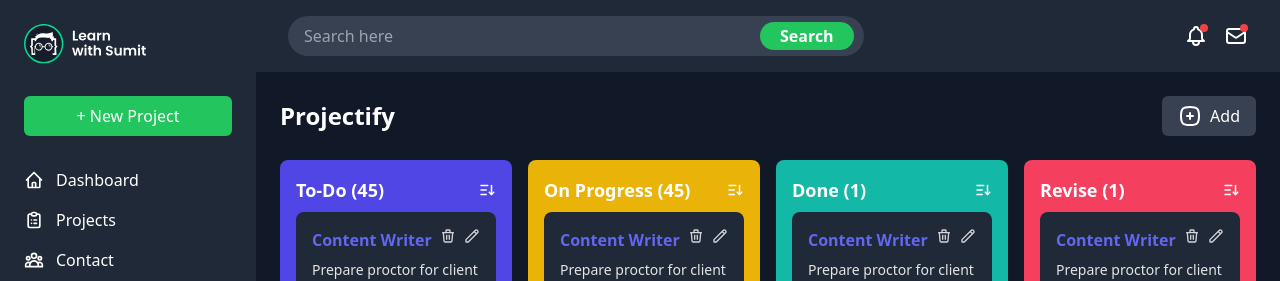
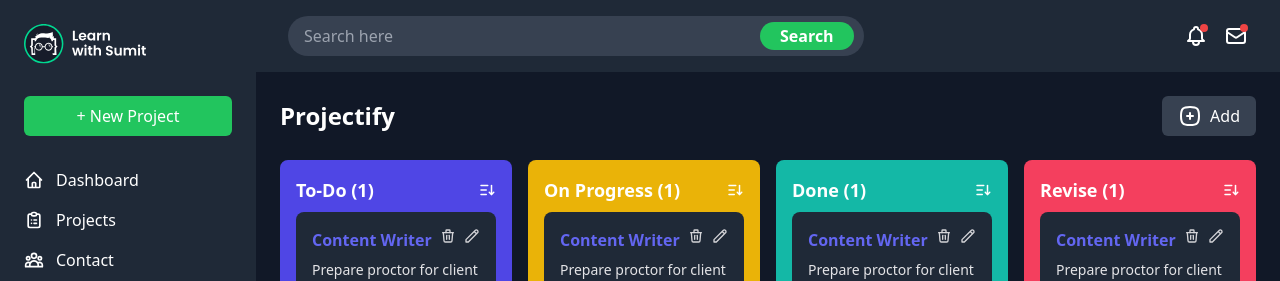
Before and after one commit to Sharif-Miah/task-manager-projectify-app, a React (Vite) app: page / in a window 1280 px wide. Shown: the top 281 px of the page. Built offline with nearby package versions, Linux system fonts and the light colour scheme.

Commit message:
sorting added in todo list

```diff
--- a/src/componet/AddTaskModal/AddTaskModal.jsx
+++ b/src/componet/AddTaskModal/AddTaskModal.jsx
@@ -3,13 +3,15 @@
 import { useState } from "react";
 
 const AddTaskModal = ({ onCencelModal, onCreateTask, updateTask }) => {
-  const [task, setTask] = useState({
-    id: crypto.randomUUID(),
-    taskName: "",
-    description: "",
-    date: "",
-    type: "todo",
-  });
+  const [task, setTask] = useState(
+    updateTask || {
+      id: crypto.randomUUID(),
+      taskName: "",
+      description: "",
+      date: "",
+      type: "todo",
+    }
+  );
 
   const [isAdd, setIsAdd] = useState(Object.is(updateTask, null));
 
--- a/src/componet/TaskBoard/DoneList/DoneList.jsx
+++ b/src/componet/TaskBoard/DoneList/DoneList.jsx
@@ -1,10 +1,12 @@
 /* eslint-disable react/prop-types */
 const DoneList = ({ tasks, onDelete, onEdit }) => {
+  const number = tasks.filter((task) => task.type === "done").length;
+
   return (
     <div className="mb-4 w-full px-2 sm:w-1/2 md:w-1/4">
       <div className="rounded-lg bg-teal-500 p-4">
         <div className="mb-2 flex items-center justify-between">
-          <h3 className="text-lg font-semibold">Done (1)</h3>
+          <h3 className="text-lg font-semibold">Done ({number})</h3>
           <svg
             xmlns="http://www.w3.org/2000/svg"
             width="18"
--- a/src/componet/TaskBoard/OnProgressList/OnProgressList.jsx
+++ b/src/componet/TaskBoard/OnProgressList/OnProgressList.jsx
@@ -1,10 +1,12 @@
 /* eslint-disable react/prop-types */
 const OnProgressList = ({ tasks, onDelete, onEdit }) => {
+  const number = tasks.filter((task) => task.type === "inprogress").length;
+
   return (
     <div className="mb-4 w-full px-2 sm:w-1/2 md:w-1/4">
       <div className="rounded-lg bg-yellow-500 p-4">
         <div className="mb-2 flex items-center justify-between">
-          <h3 className="text-lg font-semibold">On Progress (45)</h3>
+          <h3 className="text-lg font-semibold">On Progress ({number})</h3>
           <svg
             xmlns="http://www.w3.org/2000/svg"
             width="18"
--- a/src/componet/TaskBoard/ReviseList/ReviseList.jsx
+++ b/src/componet/TaskBoard/ReviseList/ReviseList.jsx
@@ -1,10 +1,12 @@
 /* eslint-disable react/prop-types */
 const ReviseList = ({ tasks, onDelete, onEdit }) => {
+  const number = tasks.filter((task) => task.type === "revise").length;
+
   return (
     <div className="mb-4 w-full px-2 sm:w-1/2 md:w-1/4">
       <div className="rounded-lg bg-rose-500 p-4">
         <div className="mb-2 flex items-center justify-between">
-          <h3 className="text-lg font-semibold">Revise (1)</h3>
+          <h3 className="text-lg font-semibold">Revise ({number})</h3>
           <svg
             xmlns="http://www.w3.org/2000/svg"
             width="18"
--- a/src/componet/TaskBoard/TodoList/TodoList.jsx
+++ b/src/componet/TaskBoard/TodoList/TodoList.jsx
@@ -1,10 +1,22 @@
 /* eslint-disable react/prop-types */
+import { useState } from "react";
+
 const TodoList = ({ tasks, onDelete, onEdit }) => {
+  const number = tasks.filter((task) => task.type === "todo").length;
+  const sort = tasks.sort((a, b) => new Date(a.date) - new Date(b.date));
+  const [isSort, setSort] = useState(sort);
+
+  const handleSortClick = (e) => {
+    e.preventDefault();
+    setSort(!isSort);
+  };
+
   return (
     <div className="mb-4 w-full px-2 sm:w-1/2 md:w-1/4">
       <div className="rounded-lg bg-indigo-600 p-4">
         <div className="mb-2 flex items-center justify-between">
-          <h3 className="text-lg font-semibold">To-Do (45)</h3>
+          <h3 className="text-lg font-semibold">To-Do ({number})</h3>
+          <a href="" onClick={handleSortClick}>
             <svg
               xmlns="http://www.w3.org/2000/svg"
               width="18"
@@ -24,6 +36,7 @@
               <path d="M15 15l3 3l3 -3" />
               <path d="M18 6l0 12" />
             </svg>
+          </a>
         </div>
         <div>
           {tasks
```
Lines whose indentation alone changed are shown as unchanged.
